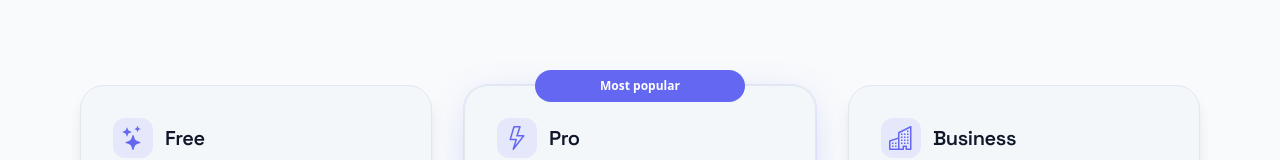
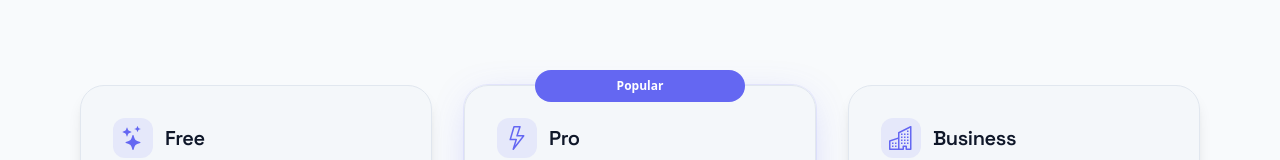
Before and after one commit to munachi-me/dropbin, a Next.js app: page /pricing in a window 1280 px wide. Shown: the part 325-485 px from the top of the page. Built offline with nearby package versions, Linux system fonts and the light colour scheme.

Commit message:
Refactor pricing options and FAQ state management

```diff
--- a/app/pricing/page.tsx
+++ b/app/pricing/page.tsx
@@ -39,6 +39,7 @@ function Hero() {
 }
 
 const free = {
+    special: false,
     icon: <BsStars />, name: "Free", desc: "For quick, one-off transfers.",
     price: 0, duration: "/ forever", lk_title: "Start sharing", lk: "/drop",
     specs: [
@@ -49,7 +50,8 @@ const free = {
         "Standard upload speed",
     ],
 };
-const pro = {special: "Most popular",
+const pro = {
+    special: true,
     icon: <BsLightning />, name: "Pro", desc: "For frequent senders who need more.",
     price: 8, duration: "/ per month", lk_title: "Go Pro", lk: "#",
     specs: [
@@ -62,6 +64,7 @@ const pro = {special: "Most popular",
     ],
 };
 const business = {
+    special: false,
     icon: <BsBuildings />, name: "Business", desc: "For teams moving files daily.",
     price: 24, duration: "/ per month", lk_title: "Contact us", lk: "#",
     specs: [
@@ -86,7 +89,7 @@ function Card() {
                         {t.special ?
                             <span className="absolute text-xs py-2 px-4 w-[60%] rounded-lg bg-primary text-primary-foreground
                             text-center font-semibold top-0 left-[50%] translate-[-50%]">
-                                {t.special}
+                                Popular
                             </span> : null
                         }
                         <div className="flex flex-wrap items-center gap-3">
@@ -213,7 +216,7 @@ const faqs = [
 
 
 function Faq(){
-    const [que, setQue] = useState(null);
+    const [que, setQue] = useState(-1);
 
     return(
         <div id="faqs" className="w-full flex flex-col items-center justify-center gap-4 text-center py-24 px-4
@@ -231,7 +234,7 @@ function Faq(){
 
             <div className="w-full max-w-4xl my-8">
                 {faqs.map((f, i) => (
-                    <button type="button" key={i} onClick={() => i == que ? setQue(null) : setQue(i)}
+                    <button type="button" key={i} onClick={() => i == que ? setQue(-1) : setQue(i)}
                         className="flex flex-col w-full border-b hover:bg-background/50">
                         <p className="flex items-center w-full text-left justify-between p-4 font-semibold">
                             {f.q}
```
